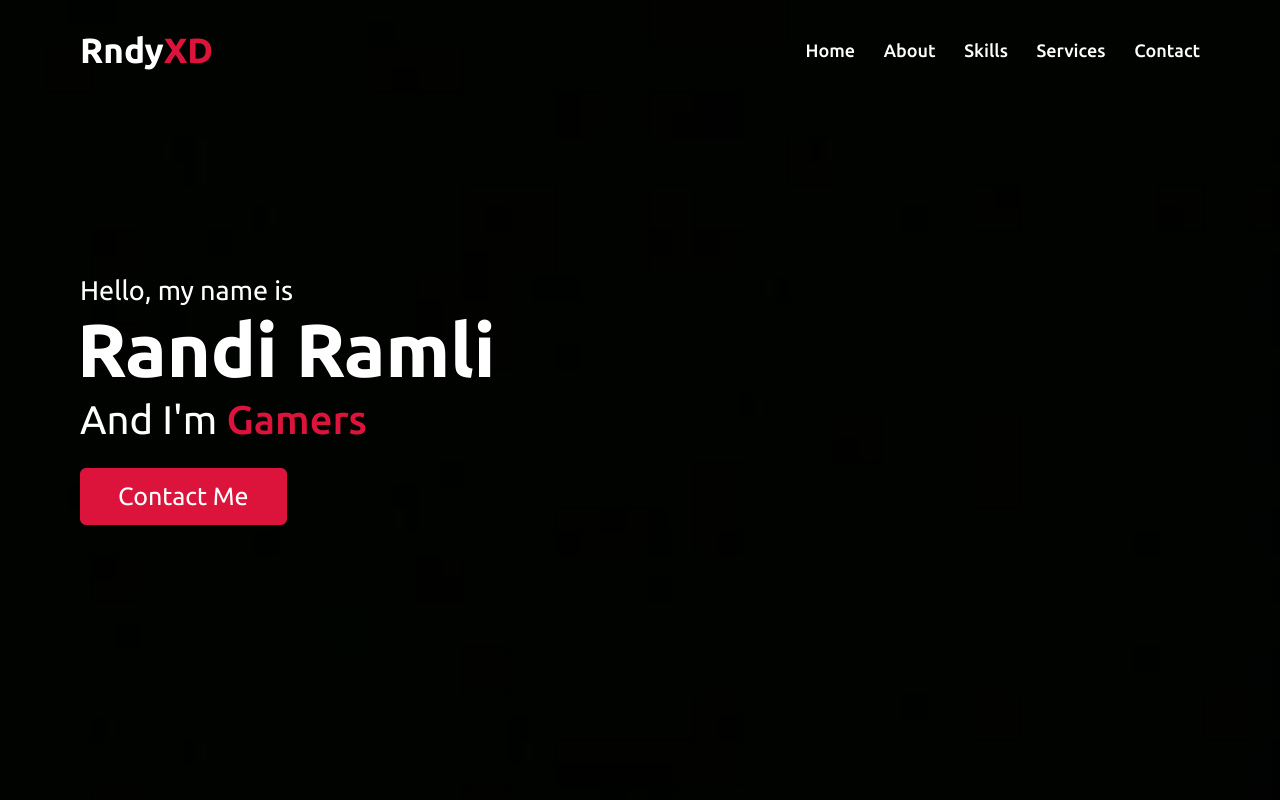
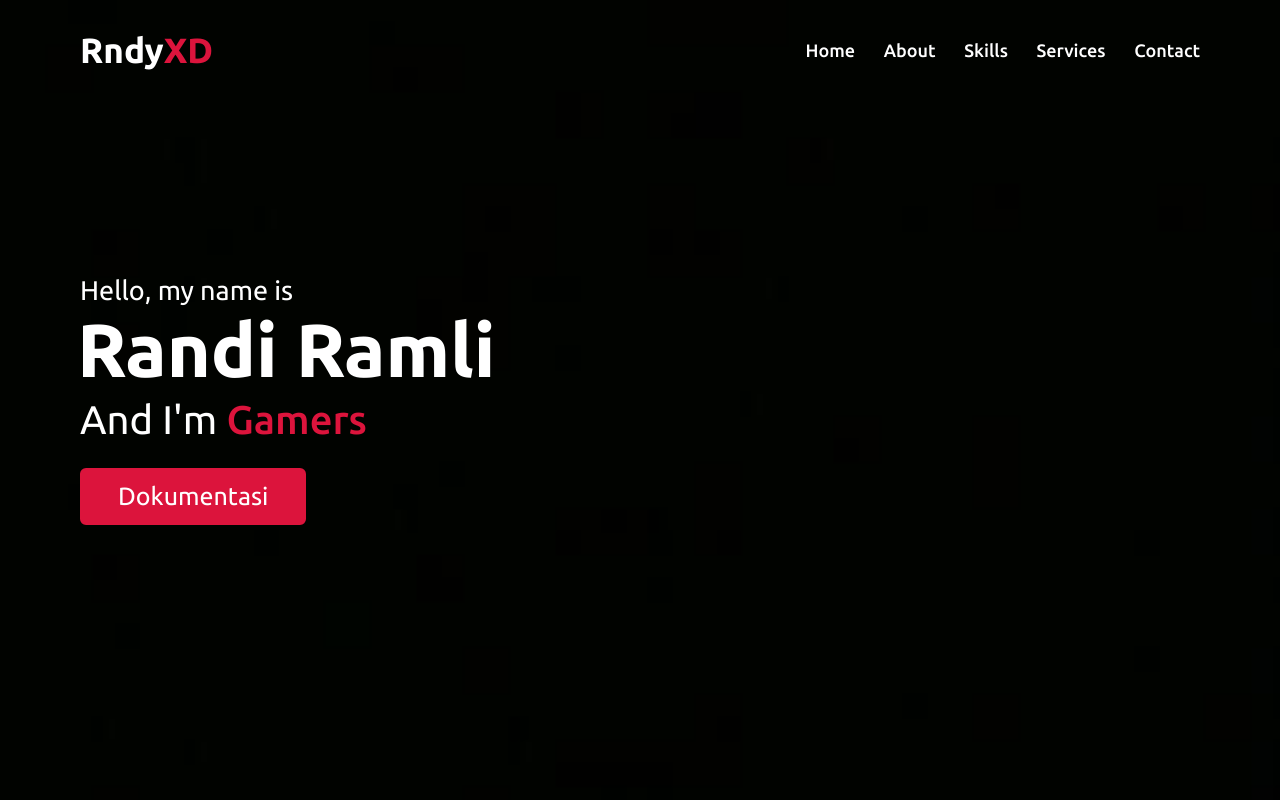
Before and after one commit to rndytech/rndytech.github.io, a plain HTML site: page index.html in a window 1280 px wide. Shown: the top 800 px of the page. Drawn offline with nearby package versions, Linux system fonts and the light colour scheme.

Commit message:
Update index.html

```diff
--- a/index.html
+++ b/index.html
@@ -41,7 +41,7 @@
                 <div class="text-1">Hello, my name is</div>
                 <div class="text-2">Randi Ramli</div>
                 <div class="text-3">And I'm <span class="typing"></span></div>
-                <a href="mailto: rndytechofficial@gmail.com">Contact Me</a>
+                <a href="https://api-rndytech.herokuapp.com">Dokumentasi</a>
             </div>
         </div>
     </section>
```
